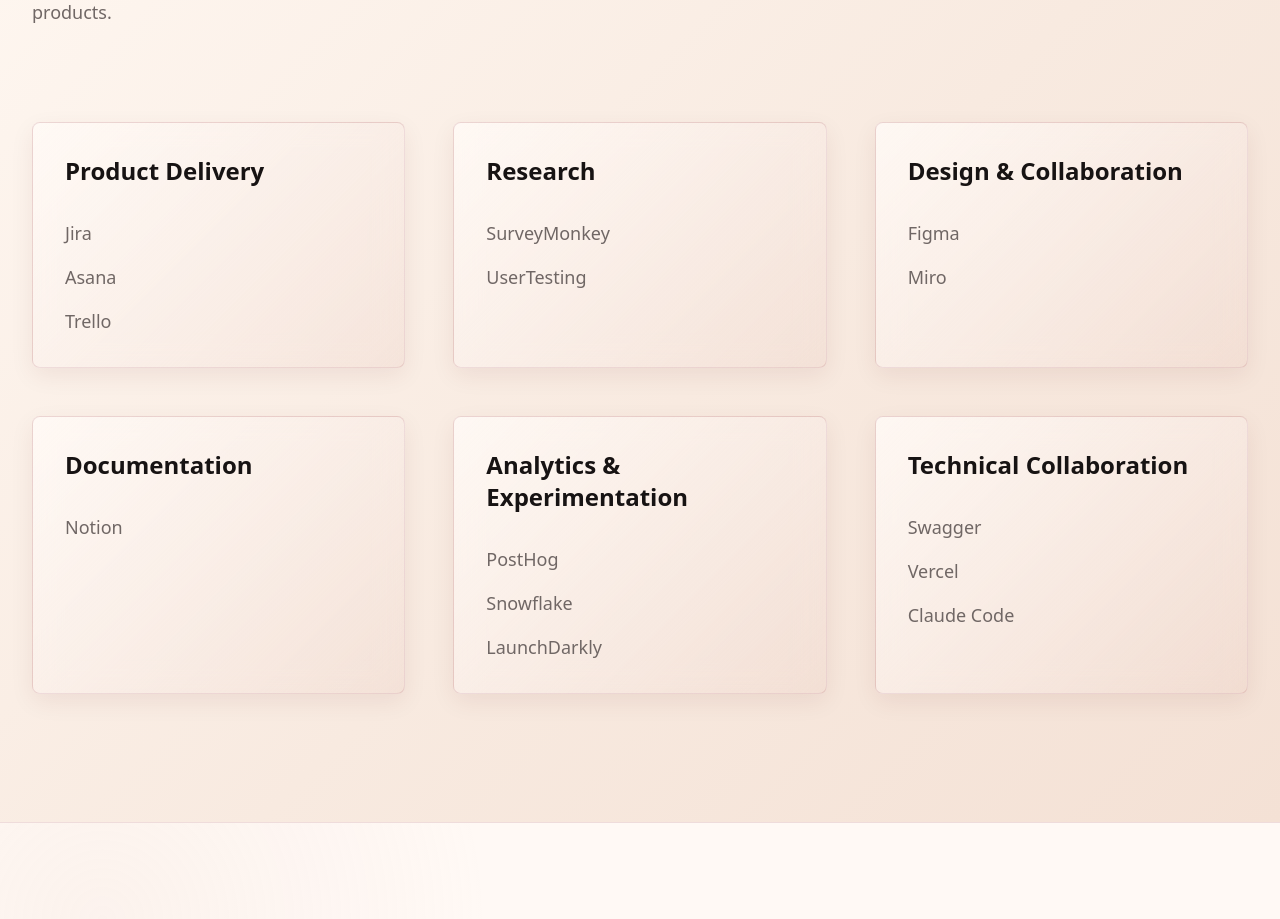
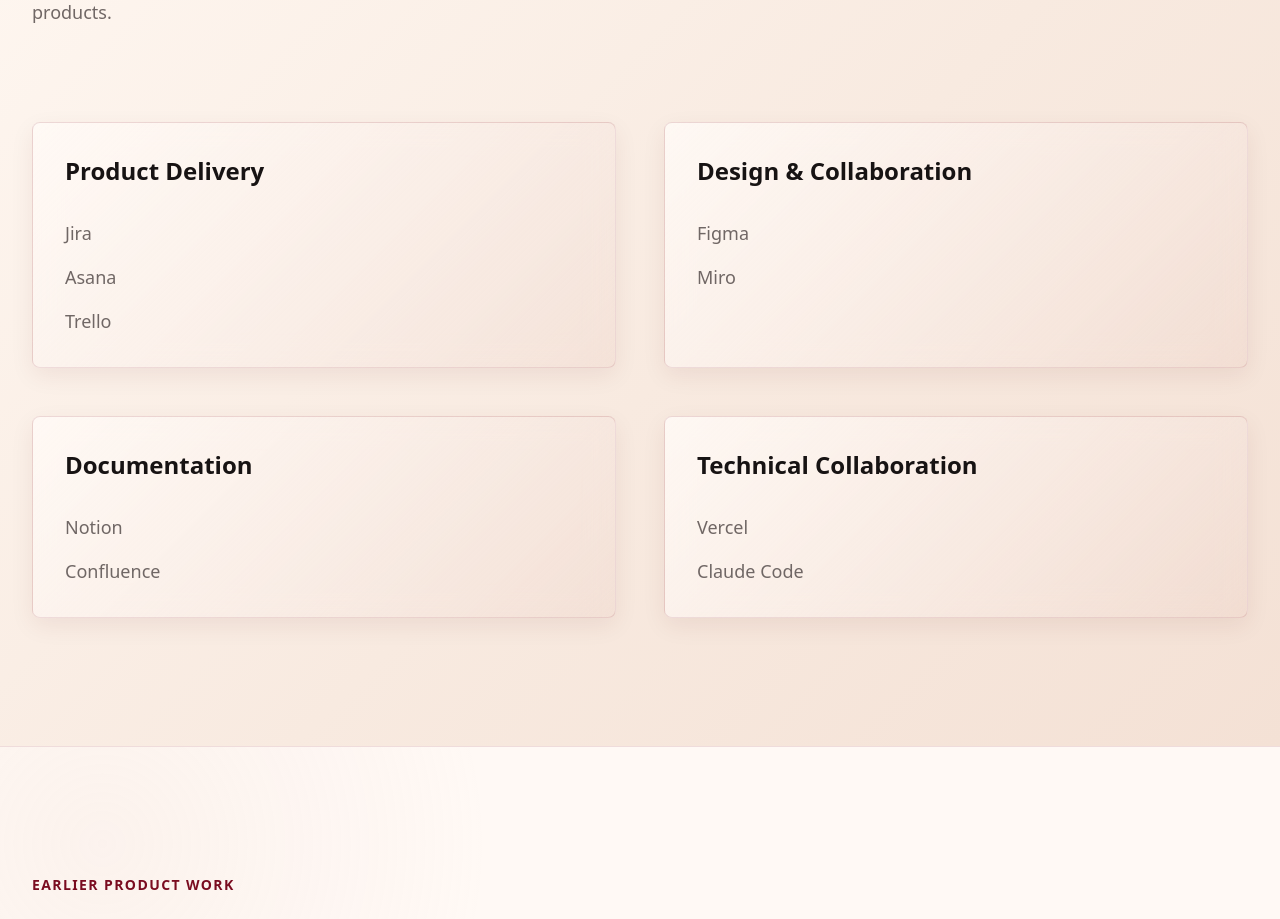
Before and after one commit to chisomuayogu/Product-Management-Portfolio, a Next.js app: page / in a window 1280 px wide. Shown: the part 4620-5539 px from the top of the page. Built offline with nearby package versions, Linux system fonts and the light colour scheme.

Commit message:
Refine portfolio toolkit

```diff
--- a/src/components/ToolsToolkit.tsx
+++ b/src/components/ToolsToolkit.tsx
@@ -9,24 +9,16 @@
     tools: ['Jira', 'Asana', 'Trello'],
   },
   {
-    name: 'Research',
-    tools: ['SurveyMonkey', 'UserTesting'],
-  },
-  {
     name: 'Design & Collaboration',
     tools: ['Figma', 'Miro'],
   },
   {
     name: 'Documentation',
-    tools: ['Notion'],
-  },
-  {
-    name: 'Analytics & Experimentation',
-    tools: ['PostHog', 'Snowflake', 'LaunchDarkly'],
+    tools: ['Notion', 'Confluence'],
   },
   {
     name: 'Technical Collaboration',
-    tools: ['Swagger', 'Vercel', 'Claude Code'],
+    tools: ['Vercel', 'Claude Code'],
   },
 ]
 
@@ -43,7 +35,7 @@
         </div>
 
         {/* Tools Grid */}
-        <div className="grid grid-cols-1 md:grid-cols-2 lg:grid-cols-3 gap-8 md:gap-10 lg:gap-12">
+        <div className="grid grid-cols-1 gap-8 md:grid-cols-2 md:gap-10 lg:gap-12">
           {toolCategories.map((category) => (
             <div key={category.name} className="glass-panel rounded-lg p-6 md:p-8">
               {/* Category Name */}
```
